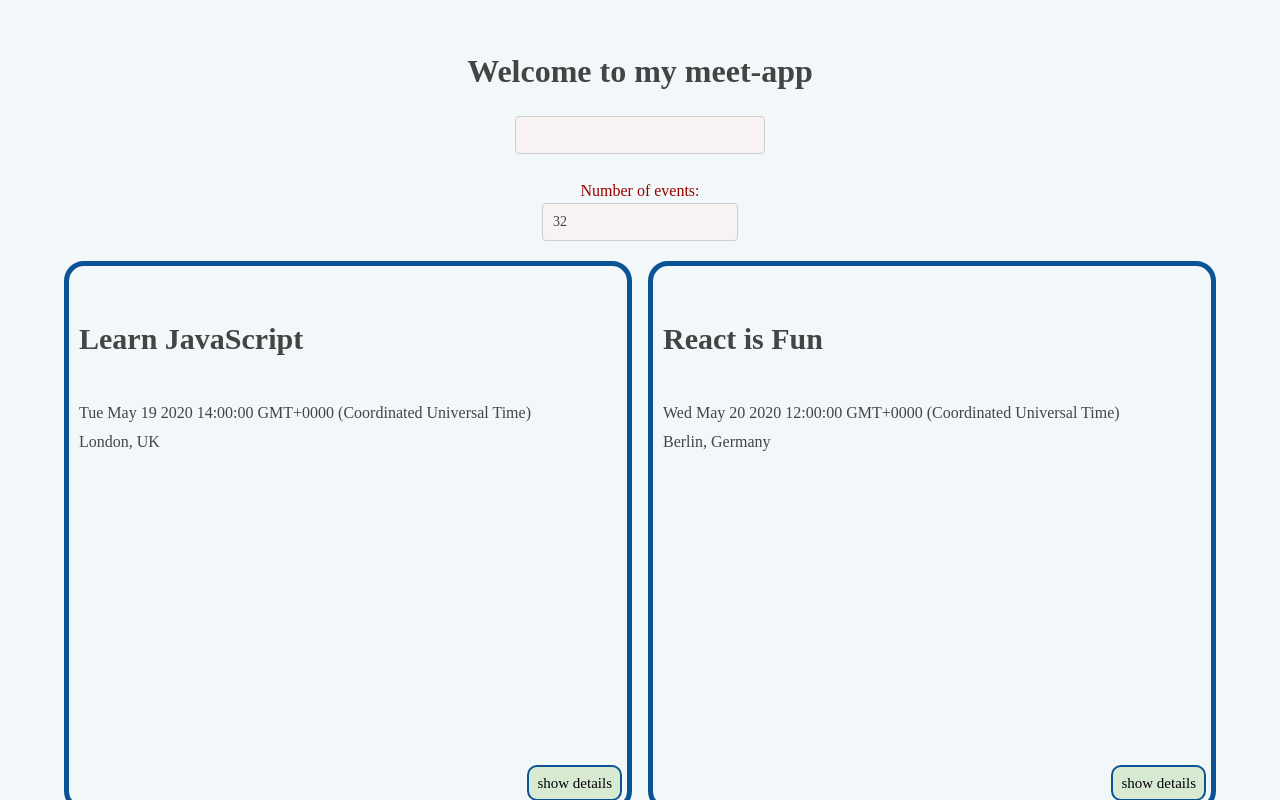
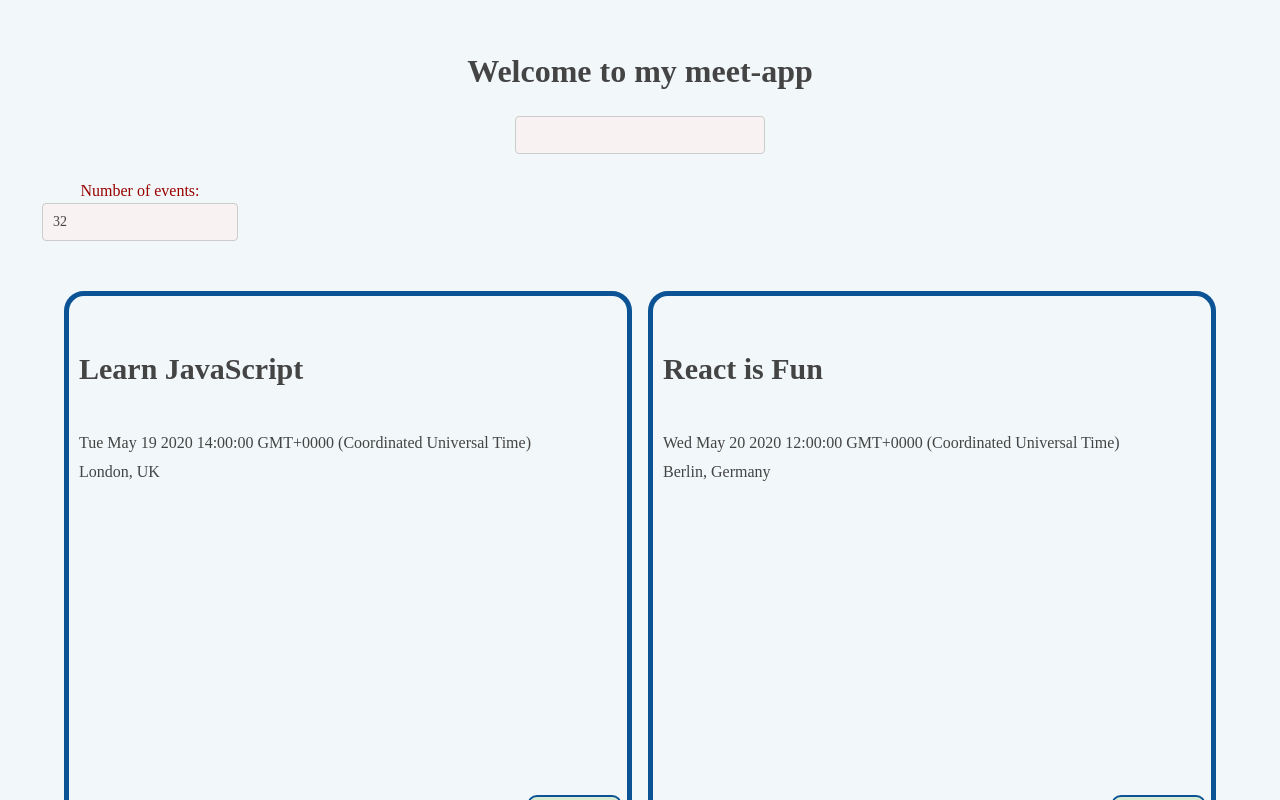
Before and after one commit to Junior-22/meet-app, a React (Create React App) app: page / in a window 1280 px wide. Shown: the top 800 px of the page. Built offline with nearby package versions, Linux system fonts and the light colour scheme; a web font is replaced by a local one; what atatus-spa would draw is missing.

Commit message:
adjust styling

```diff
--- a/src/App.css
+++ b/src/App.css
@@ -29,6 +29,7 @@
   grid-template-columns: repeat(auto-fit, minmax(400px, 1fr));
   gap: 1rem;
   justify-content: center;
+  margin-top: 50px;
 }
 
 ul {
@@ -96,6 +97,7 @@ input[type="number"] {
   padding: 8px 6px 8px 10px;
   background-color: var(--secondary-color);
   cursor: pointer;
+  margin-top: 20px;
 }
 
 .suggestions>li:last-child {
@@ -168,9 +170,11 @@ input[type="number"] {
 }
 
 .NumberOfEvents {
-  width: 200px;
+  /* width: 200px; */
   margin: 20px auto;
   text-align: center;
+  position: relative;
+  right: 500px;
 }
 
 .button-wrapper {
```
